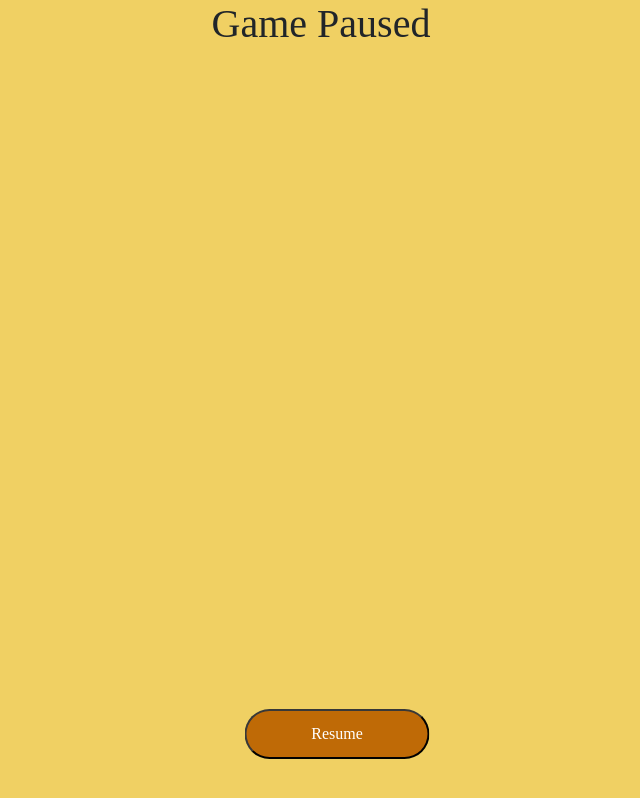
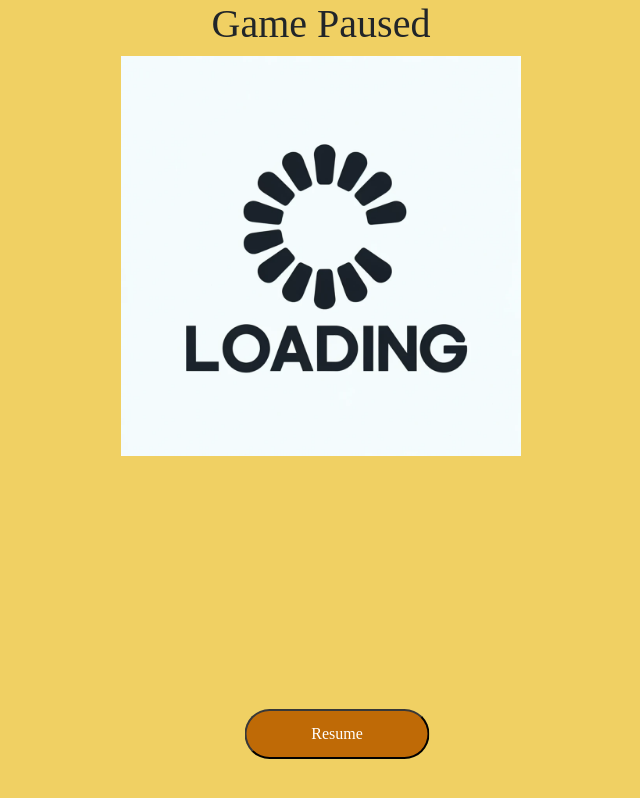
Before and after one commit to jegerfreddy/SmidigProsjekt, a React (Vite) app in the folder Frontend/user/: page /Break in a window 1280 px wide. Shown: the whole page, without its empty margins (319-959 px from the left). Built offline with nearby package versions, Linux system fonts and the light colour scheme.

Commit message:
Logo. Css.. mediaqueries
La inn midlertidig logo. Endra css på den for å funke når telefonen snus. brukt mediaqueries

```diff
--- a/Frontend/user/src/App.css
+++ b/Frontend/user/src/App.css
@@ -4,6 +4,7 @@ body {
   margin: 0;
   padding: 0;
 }
+
 
 .bgColor {
   background-color: #F0D063;
@@ -85,3 +86,24 @@ body {
 .randomColor10 {
   background-color: #FFDEAD;
 }
+
+/*loading-logo*/
+
+
+.img-fluid {
+    max-width: 100%;
+    height: auto;
+    object-fit: contain;
+}
+
+@media (orientation: portrait) {
+    .img-fluid {
+        max-height: 50vh; /* Adjust this value as needed for portrait mode */
+    }
+}
+
+@media (orientation: landscape) {
+    .img-fluid {
+        max-height: 50vh; /* Adjust this value as needed for landscape mode */
+    }
+}
--- a/Frontend/user/src/Pages/TheaterPausePage.tsx
+++ b/Frontend/user/src/Pages/TheaterPausePage.tsx
@@ -1,13 +1,14 @@
 import React from "react";
-import{ ResumeBtn } from "../assets/Button/ResumeBtn";
+import { ResumeBtn } from "../assets/Button/ResumeBtn";
 
 const TheaterPausePage: React.FC = () => {
     return (
-        <main className="min-vh-100 ">
+        <main className="min-vh-100 d-flex flex-column">
             <div className="text-center">
                 <h1>Game Paused</h1>
-                <ResumeBtn/>
+                <img src="/images/loading_logo.png" alt="Loading" className="img-fluid" />
             </div>
+            <ResumeBtn />
         </main>
     );
 };
```
Also changed, not shown: Frontend/user/public/images/loading_logo.png (added).
